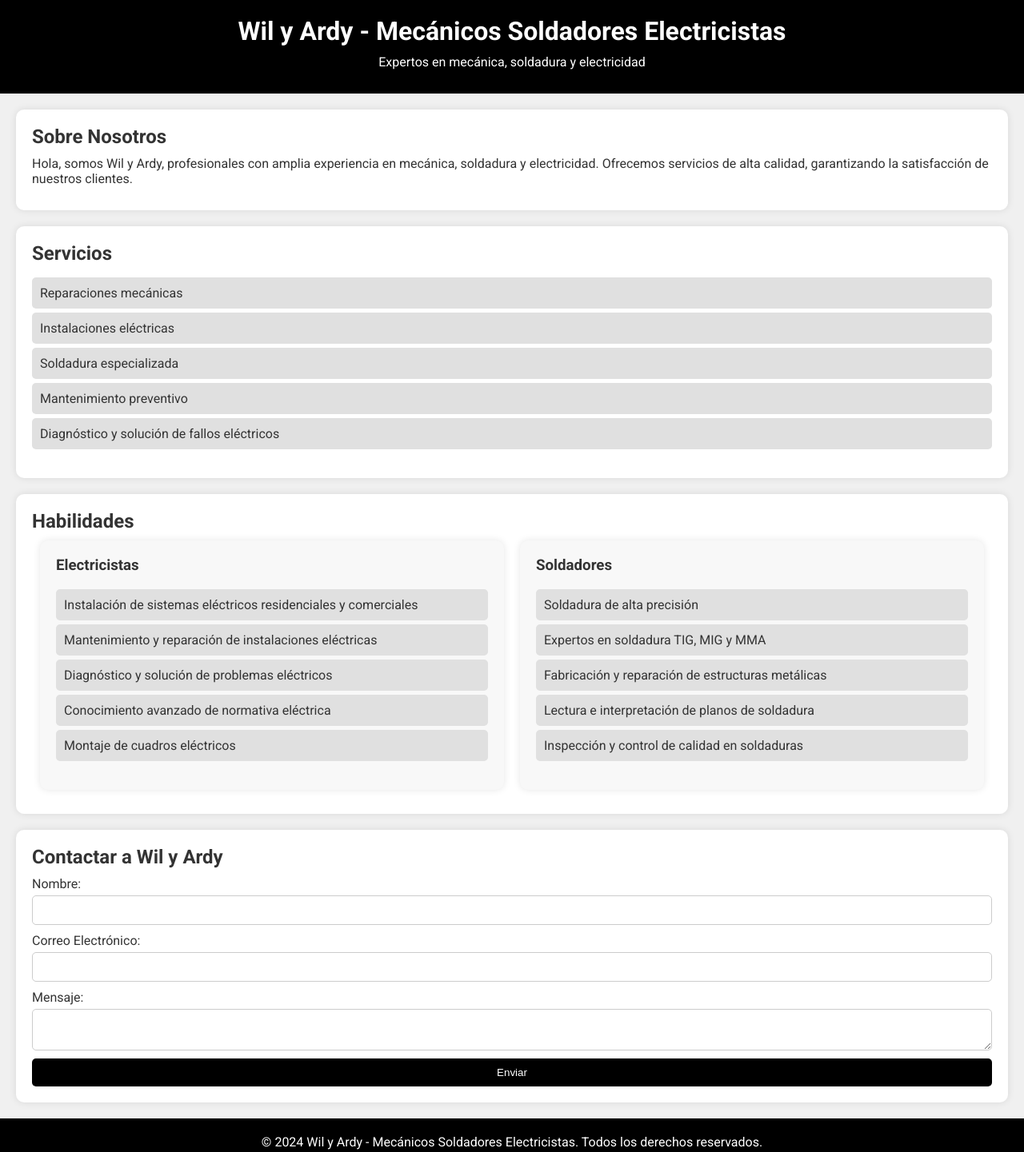
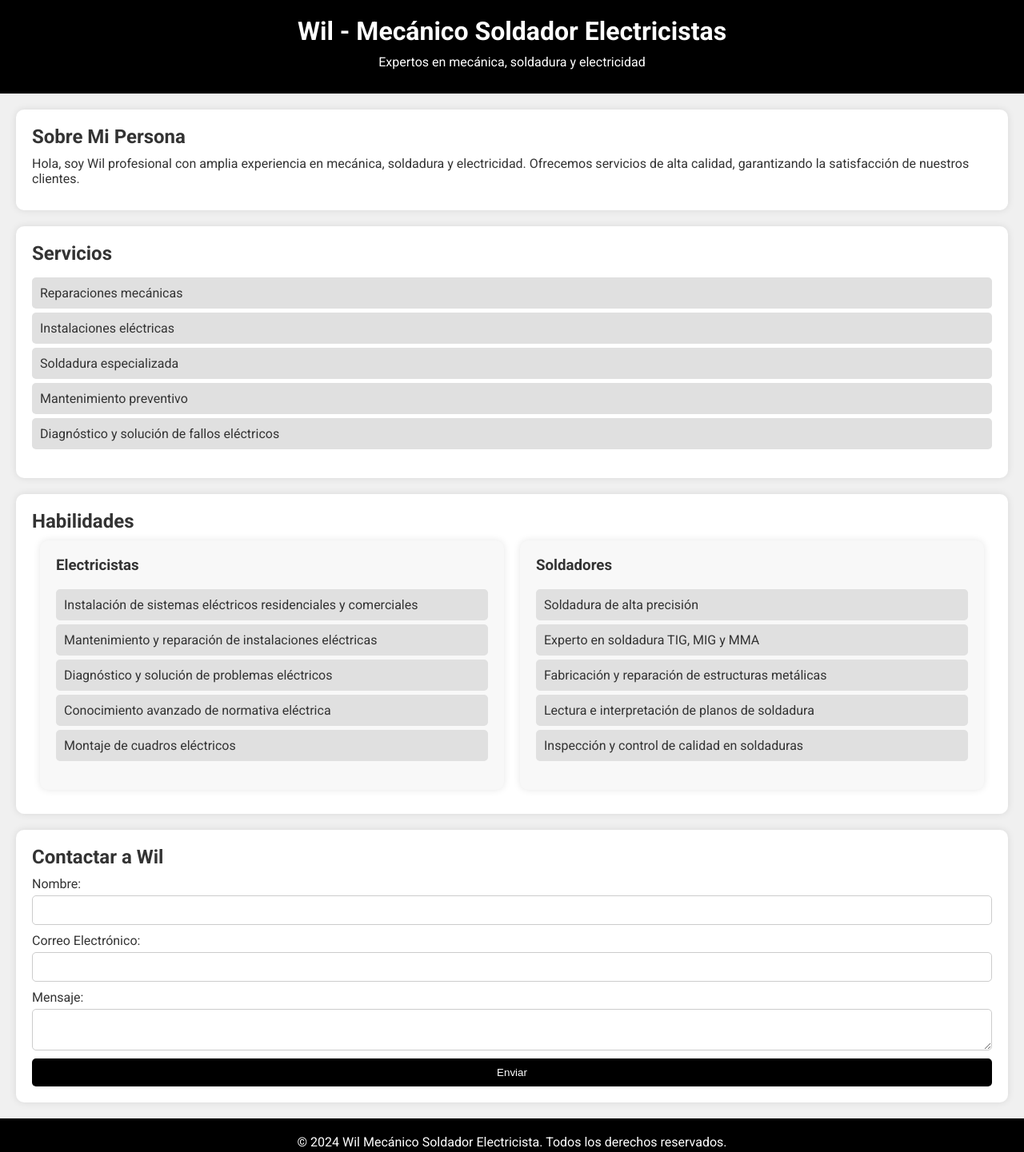
Before and after one commit to RoValladares/Servicio-profesional, a plain HTML site: page index.html in a window 1280 px wide. Shown: the whole page at 80% size. Drawn offline with Linux system fonts and the light colour scheme.

Commit message:
ultimos arreglos

```diff
--- a/index.html
+++ b/index.html
@@ -3,20 +3,20 @@
 <head>
     <meta charset="UTF-8">
     <meta name="viewport" content="width=device-width, initial-scale=1.0">
-    <title>Wil y Ardy - Mecánicos Soldadores Electricistas</title>
+    <title>Wil Mecánico Soldador Electricistas</title>
     <link rel="stylesheet" href="styles.css">
     <link href="https://fonts.googleapis.com/css2?family=Roboto:wght@400;700&display=swap" rel="stylesheet">
     <script defer src="script.js"></script>
 </head>
 <body>
     <header>
-        <h1>Wil y Ardy - Mecánicos Soldadores Electricistas</h1>
+        <h1>Wil - Mecánico Soldador Electricistas</h1>
         <p>Expertos en mecánica, soldadura y electricidad</p>
     </header>
 
     <section id="about">
-        <h2>Sobre Nosotros</h2>
-        <p>Hola, somos Wil y Ardy, profesionales con amplia experiencia en mecánica, soldadura y electricidad. Ofrecemos servicios de alta calidad, garantizando la satisfacción de nuestros clientes.</p>
+        <h2>Sobre Mi Persona</h2>
+        <p>Hola, soy Wil profesional con amplia experiencia en mecánica, soldadura y electricidad. Ofrecemos servicios de alta calidad, garantizando la satisfacción de nuestros clientes.</p>
     </section>
 
     <section id="services">
@@ -47,7 +47,7 @@
                 <h3>Soldadores</h3>
                 <ul>
                     <li>Soldadura de alta precisión</li>
-                    <li>Expertos en soldadura TIG, MIG y MMA</li>
+                    <li>Experto en soldadura TIG, MIG y MMA</li>
                     <li>Fabricación y reparación de estructuras metálicas</li>
                     <li>Lectura e interpretación de planos de soldadura</li>
                     <li>Inspección y control de calidad en soldaduras</li>
@@ -57,7 +57,7 @@
     </section>
 
     <section id="contact">
-        <h2>Contactar a Wil y Ardy</h2>
+        <h2>Contactar a Wil</h2>
         <form id="contactForm">
             <label for="name">Nombre:</label>
             <input type="text" id="name" name="name" required>
@@ -70,11 +70,11 @@
 
             <button type="submit">Enviar</button>
         </form>
-        <p id="confirmationMessage" class="hidden">¡Gracias por tu mensaje! Wil y Ardy se pondrán en contacto contigo pronto.</p>
+        <p id="confirmationMessage" class="hidden">¡Gracias por tu mensaje! Wil se pondrán en contacto contigo pronto.</p>
     </section>
 
     <footer>
-        <p>&copy; 2024 Wil y Ardy - Mecánicos Soldadores Electricistas. Todos los derechos reservados.</p>
+        <p>&copy; 2024 Wil Mecánico Soldador Electricista. Todos los derechos reservados.</p>
     </footer>
 </body>
 </html>
```
